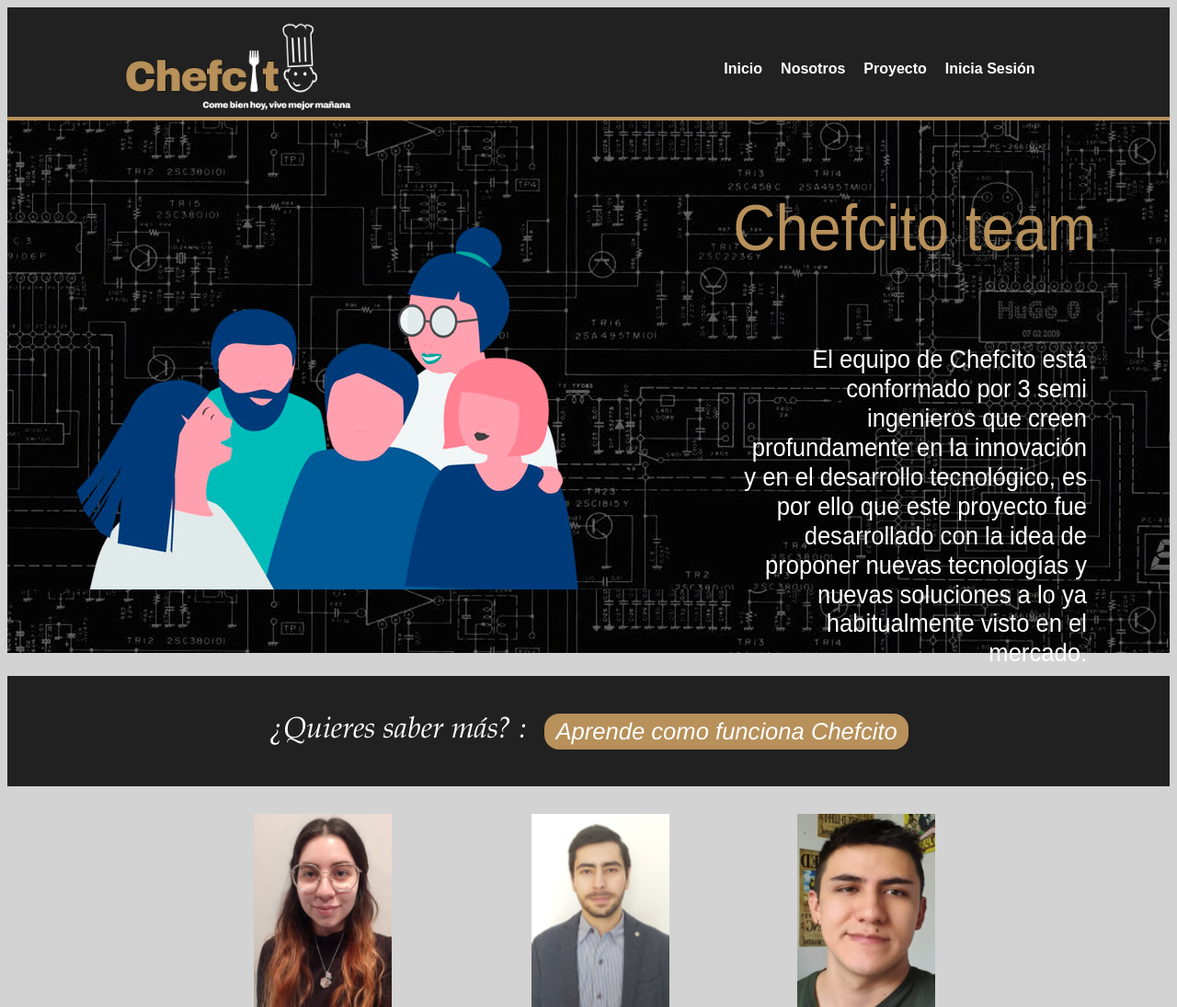
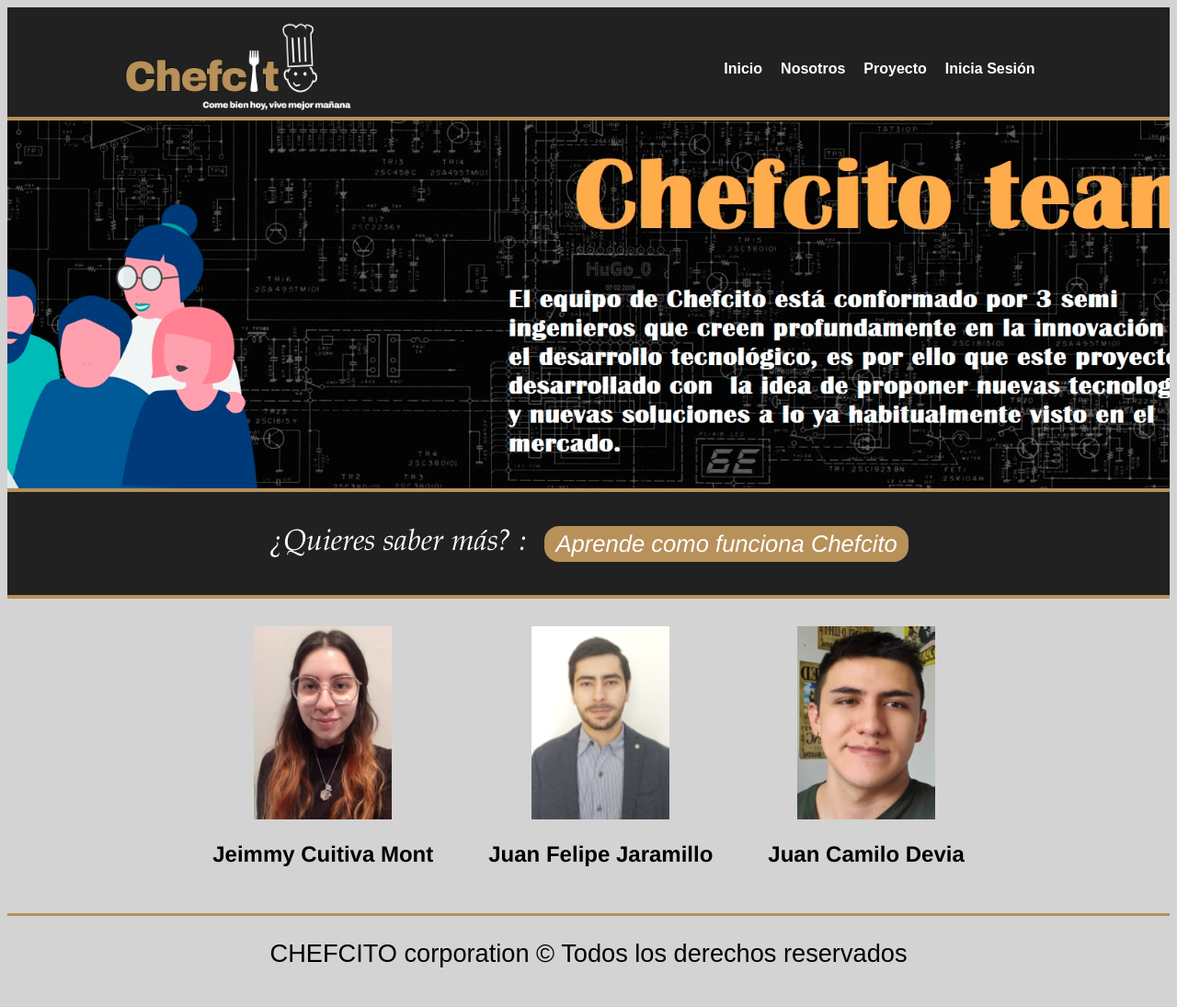
Before and after one commit to juandevia/IOT-pagina-web, a PHP site: page /nosotrosl.html in a window 1280 px wide. Shown: the top 1095 px of the page at 92% size. After the commit the page ends 1052 px from the top, so only its background shows below. Run offline with PHP 8.4, Linux system fonts and the light colour scheme.

Commit message:
version5.1

```diff
--- a/css/estilos.css
+++ b/css/estilos.css
@@ -84,6 +84,8 @@ header{
     align-items:center;
     justify-content: center;
     flex-wrap:wrap;
+    border-bottom: #B7905A 4px solid;
+    border-top: #B7905A 4px solid;
     }
 
 .cuota span{
@@ -99,6 +101,7 @@ header{
     background-color: #B7905A;
     border-radius:16px;
     padding: 5px 12px 5px 12px;
+
 }
 
 .contenedor-flex-2{
@@ -136,13 +139,28 @@ footer{
 }
 
 
-#banner2{
-    min-height: 500px;
-    text-align: right;
-    font-family: Arial, Helvetica, sans-serif;
-    background-image: url('../img/banner2.jpg');
+.banner2 {
 
+    display: flex;
+    height:400px;
+    width: 100%;
+    margin:auto;
+    overflow: hidden;
 }
+.banner_section{
+  width: 100%;
+}
+
+.banner_img{
+    display:block;
+    width: 100%;
+    height:100%;
+    object-fit: cover;
+}
+
+
+
+
 #banner2 h1{
     font-size: 4.0em;
     color: #B7905A;
--- a/index.html
+++ b/index.html
@@ -32,7 +32,7 @@
     <!--slider-->
     <div class="container">
      <div class="slider" id="slider">
-         <div class="slider__section"><img src="img/banner.jpg" alt="" class="slider__img"></div>
+         <div class="slider__section"><img src="img/banner3.jpg" alt="" class="slider__img"></div>
          <div class="slider__section"><img src="img/slider2.jpg" alt="" class="slider__img"></div>
          <div class="slider__section"><img src="img/slider3.jpg" alt="" class="slider__img"></div>
      </div>
--- a/nosotrosl.html
+++ b/nosotrosl.html
@@ -25,13 +25,11 @@
 
     </header>
           <!--banner-->
-    <section id="banner2">
-    <div>
-        <h1>Chefcito team</h1>
-        <p>El equipo de Chefcito está conformado por 3 semi ingenieros que creen profundamente en la innovación
-             y en el desarrollo tecnológico, es por ello que este proyecto fue desarrollado con
-             la idea de proponer nuevas tecnologías y nuevas soluciones a lo ya habitualmente visto en el mercado.</p>
-    </div>
+    <section class="banner2">
+        <div class="banner_section">
+            <img class="banner_img" src="img/banner4.jpg">
+        </div>
+
     </section>
 
         <!--mas informacion-->
```
Also changed, not shown: img/asta-de-black-clover-4081.webp (added), img/banner3.jpg (added), img/banner4.jpg (added).
